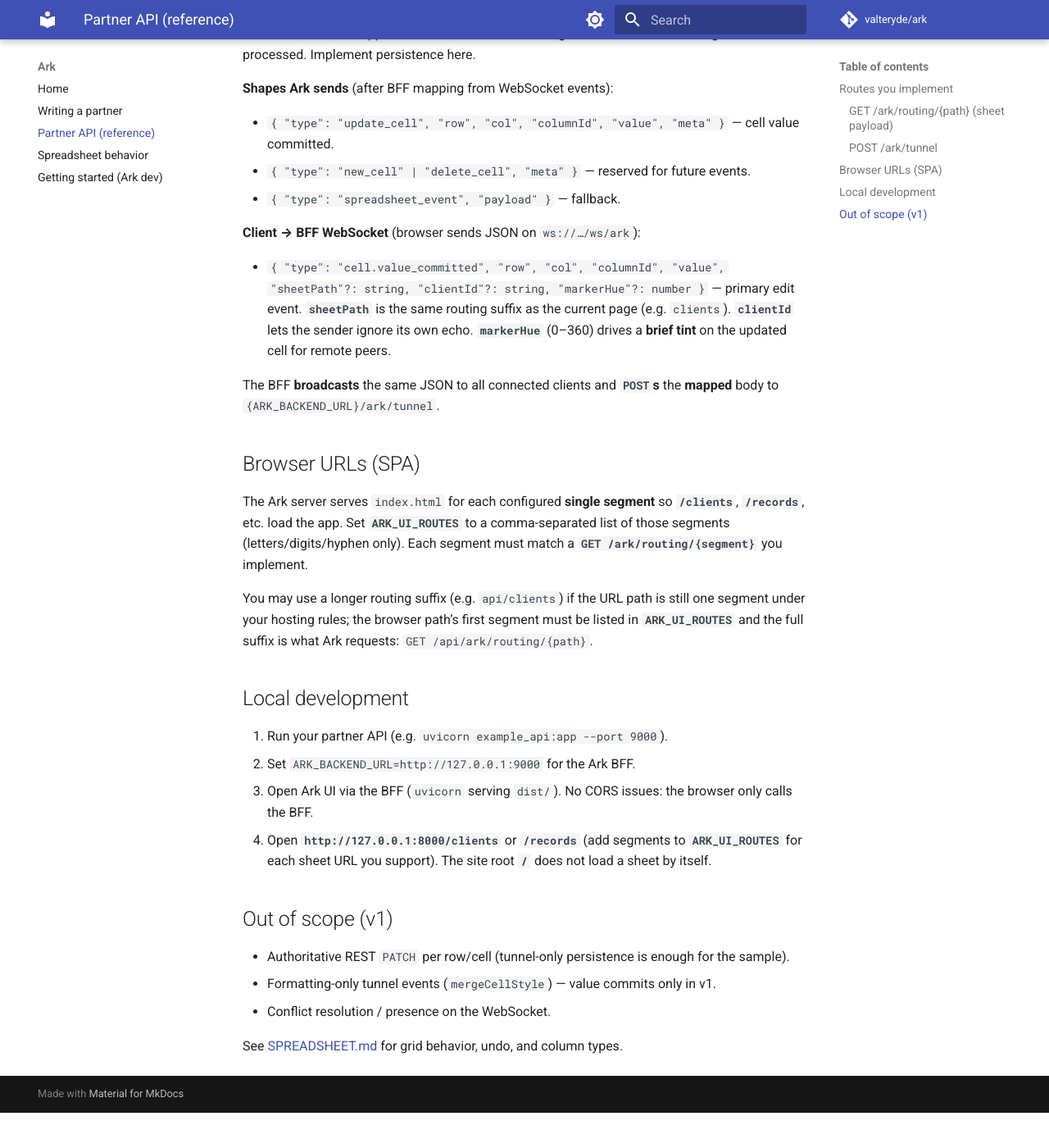
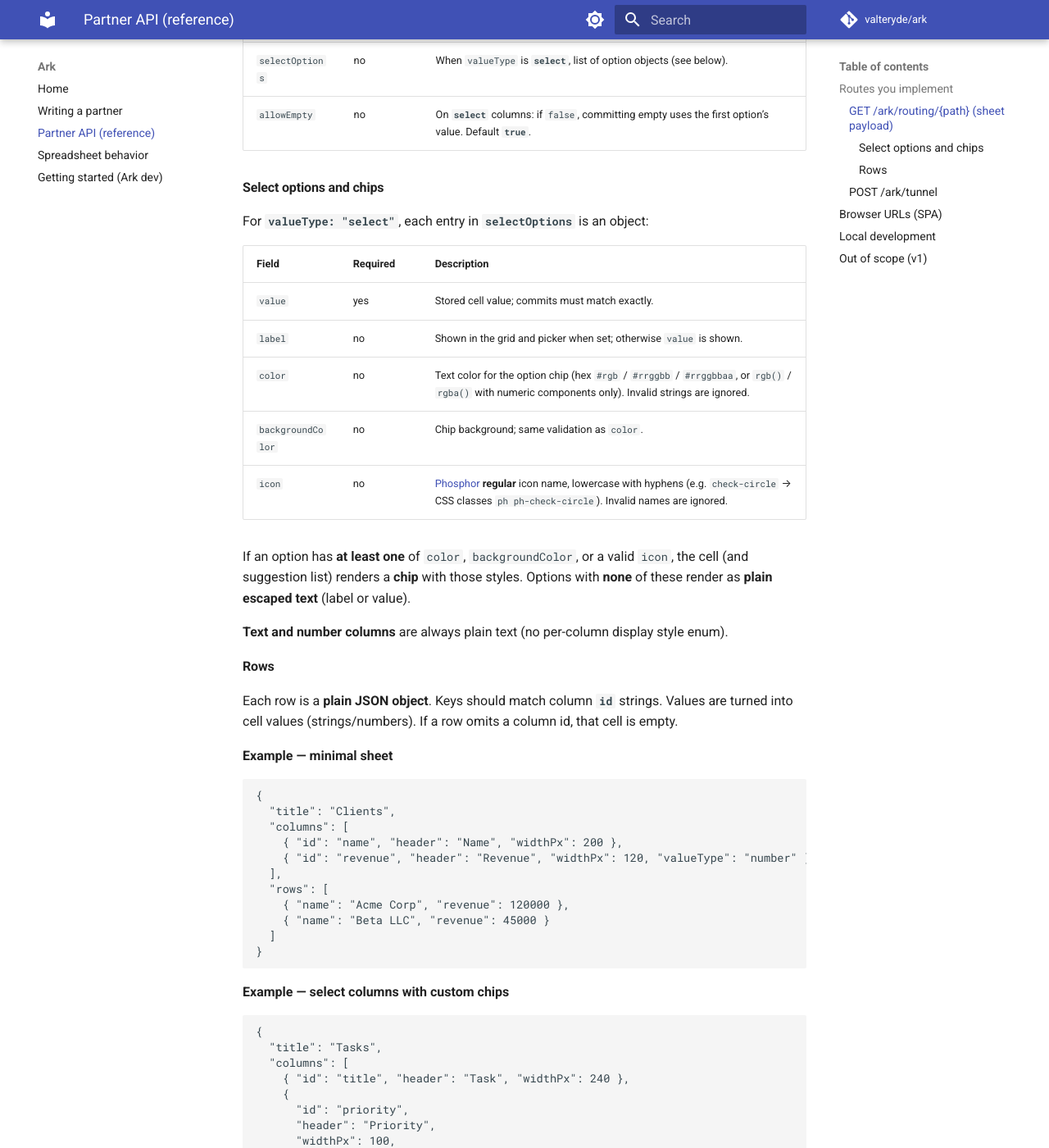
Before and after one commit to valteryde/ark, an MkDocs documentation site: the page built from docs/PARTNER_API.md, in a window 1280 px wide and 1400 px high, scrolled down 1563 px. Shown: the whole window at 82% size. Built offline with MkDocs 1.6.1 and Material for MkDocs 9.7.7, drawn with Linux system fonts in a browser that asks for light colours; comment, search, counter and statistics services are not loaded; before the commit the page ends 2920 px from its top, so only the background shows below that; some of the changed text lies outside the part shown.

Commit message:
Enhance spreadsheet functionality with select column support: update documentation to include details on select options with custom chips, modify CSS for select pill styling, and refactor TypeScript to normalize select options. Remove deprecated cell display styles and streamline rendering logic for improved performance and clarity.

````diff
--- a/docs/PARTNER_API.md
+++ b/docs/PARTNER_API.md
@@ -27,15 +27,119 @@
 | `sheets` | no | If present, first element supplies `columns` / `rows` / `rowCount` when top-level fields are omitted |
 | `rowCount` | no | Default: at least `rows.length`, minimum 1 |
 | `defaultRowHeightPx` | no | Passed through to config |
-| `enabledCellStyles` | no | Subset of `plain` \| `priority` \| `status` \| `assignee` |
 | `enabledUiCapabilities` | no | Toolbar flags (see SPREADSHEET.md) |
 
-**Column object** (aligned with `SpreadsheetColumn`):
+**Column object** (aligned with [`SpreadsheetColumn`](https://github.com/valteryde/ark/blob/main/src/spreadsheet/types.ts)):
 
-- `id` (string), `header` (string), `widthPx` (number)
-- Optional: `displayStyle`, `readOnly`, `valueType`, `selectOptions`, `allowEmpty`
+| Field | Required | Description |
+| ----- | -------- | ----------- |
+| `id` | yes | Stable key for the column and for row objects (e.g. API field name). |
+| `header` | yes | Column label in the grid header. |
+| `widthPx` | yes | Width in CSS pixels. |
+| `readOnly` | no | If `true`, the cell cannot be edited (computed / system fields). |
+| `valueType` | no | **`text`** (default), **`number`**, or **`select`**. Affects validation and editors. |
+| `selectOptions` | no | When `valueType` is **`select`**, list of option objects (see below). |
+| `allowEmpty` | no | On **`select`** columns: if `false`, committing empty uses the first option’s value. Default **`true`**. |
 
-**Rows:** Each row is a plain object, e.g. `{ "id": 1, "name": "Acme" }`. Values are coerced to strings/numbers for cells. Missing keys become empty cells.
+#### Select options and chips
+
+For **`valueType: "select"`**, each entry in **`selectOptions`** is an object:
+
+| Field | Required | Description |
+| ----- | -------- | ----------- |
+| `value` | yes | Stored cell value; commits must match exactly. |
+| `label` | no | Shown in the grid and picker when set; otherwise `value` is shown. |
+| `color` | no | Text color for the option chip (hex `#rgb` / `#rrggbb` / `#rrggbbaa`, or `rgb()` / `rgba()` with numeric components only). Invalid strings are ignored. |
+| `backgroundColor` | no | Chip background; same validation as `color`. |
+| `icon` | no | [Phosphor](https://phosphoricons.com/) **regular** icon name, lowercase with hyphens (e.g. `check-circle` → CSS classes `ph ph-check-circle`). Invalid names are ignored. |
+
+If an option has **at least one** of `color`, `backgroundColor`, or a valid `icon`, the cell (and suggestion list) renders a **chip** with those styles. Options with **none** of these render as **plain escaped text** (label or value).
+
+**Text and number columns** are always plain text (no per-column display style enum).
+
+#### Rows
+
+Each row is a **plain JSON object**. Keys should match column **`id`** strings. Values are turned into cell values (strings/numbers). If a row omits a column id, that cell is empty.
+
+**Example — minimal sheet**
+
+```json
+{
+  "title": "Clients",
+  "columns": [
+    { "id": "name", "header": "Name", "widthPx": 200 },
+    { "id": "revenue", "header": "Revenue", "widthPx": 120, "valueType": "number" }
+  ],
+  "rows": [
+    { "name": "Acme Corp", "revenue": 120000 },
+    { "name": "Beta LLC", "revenue": 45000 }
+  ]
+}
+```
+
+**Example — select columns with custom chips**
+
+```json
+{
+  "title": "Tasks",
+  "columns": [
+    { "id": "title", "header": "Task", "widthPx": 240 },
+    {
+      "id": "priority",
+      "header": "Priority",
+      "widthPx": 100,
+      "valueType": "select",
+      "selectOptions": [
+        {
+          "value": "HIGH",
+          "backgroundColor": "#d8f3dc",
+          "color": "#1b4332",
+          "icon": "arrow-up"
+        },
+        {
+          "value": "MEDIUM",
+          "backgroundColor": "#fde8d4",
+          "color": "#9a3412",
+          "icon": "equals"
+        }
+      ]
+    },
+    {
+      "id": "status",
+      "header": "Status",
+      "widthPx": 130,
+      "valueType": "select",
+      "selectOptions": [
+        {
+          "value": "open",
+          "label": "Open",
+          "backgroundColor": "#dbeafe",
+          "color": "#1d4ed8",
+          "icon": "circle-dashed"
+        },
+        {
+          "value": "done",
+          "label": "Done",
+          "backgroundColor": "#d1fae5",
+          "color": "#047857",
+          "icon": "check-circle"
+        }
+      ]
+    },
+    { "id": "owner", "header": "Owner", "widthPx": 160 },
+    { "id": "updatedAt", "header": "Updated", "widthPx": 140, "readOnly": true }
+  ],
+  "rows": [
+    {
+      "title": "Ship v1",
+      "priority": "HIGH",
+      "status": "open",
+      "owner": "Alex",
+      "updatedAt": "2026-04-01"
+    }
+  ]
+}
+```
 
 ### `POST /ark/tunnel`
 
````
Also changed, not shown: docs/SPREADSHEET.md (+27 -11 lines), docs/WRITING_A_PARTNER.md (+2 -0 lines), src/sheet.css (+23 -79 lines), 7 other files.
